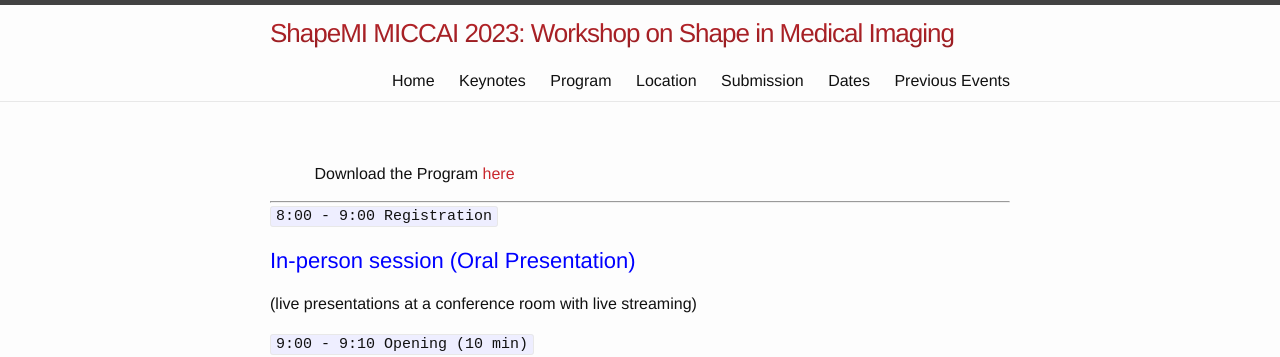
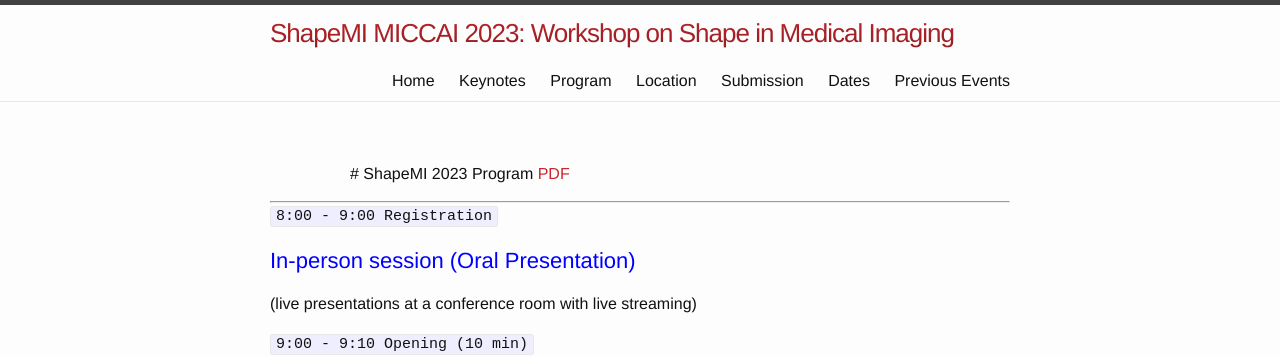
Before and after one commit to shapemi/shapemi.github.io, a Jekyll site: the page built from program/index.md, in a window 1280 px wide. Shown: the top 357 px of the page. Built offline with Jekyll 4.4.1, drawn with Linux system fonts in a browser that asks for light colours; our own code applies the rules of GitHub Pages for plain Markdown files.

Commit message:
Update index.md

````diff
--- a/program/index.md
+++ b/program/index.md
@@ -1,4 +1,4 @@
-&nbsp;&nbsp;&nbsp;&nbsp;&nbsp;&nbsp;&nbsp;&nbsp;&nbsp; Download the Program [here](https://github.com/shapemi/shapemi.github.io/blob/main/program/program.pdf)
+&nbsp;&nbsp;&nbsp;&nbsp;&nbsp;&nbsp;&nbsp;&nbsp;&nbsp; &nbsp; &nbsp; &nbsp; &nbsp; # ShapeMI 2023 Program [PDF](https://github.com/shapemi/shapemi.github.io/blob/main/program/program.pdf)
 
 ---
 
@@ -22,6 +22,7 @@
 <br>
 
 ```10:30 - 10:45 Coffee break```
+<br>
 
 ```10:45 - 12:00 Block 2 - Shape Methods```
 
@@ -38,7 +39,6 @@
 
 # <span style="color:blue">Virtual session (Poster Pitch) </span> <br>
 (virtual presentations via ZOOM)
-
 
 | Time   |      Tile    &nbsp; &nbsp; &nbsp; &nbsp; &nbsp;&nbsp; &nbsp; &nbsp; &nbsp; &nbsp;&nbsp; &nbsp; &nbsp; &nbsp; &nbsp;&nbsp; &nbsp; &nbsp; &nbsp; &nbsp;    |
 |:--------------|:--------------------------------------------------------------------------|
````
